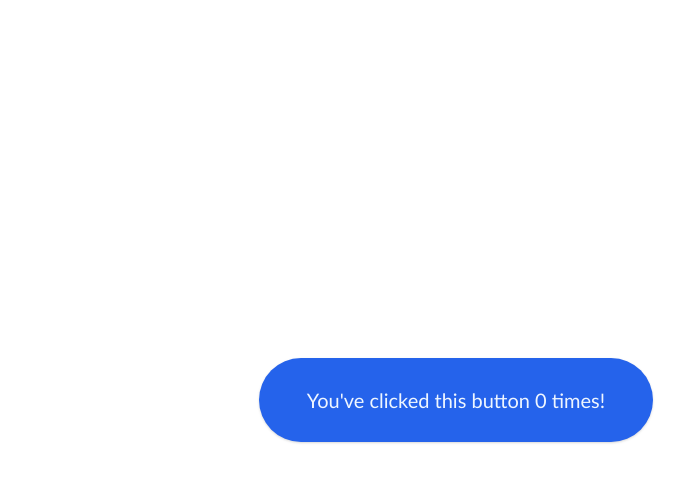
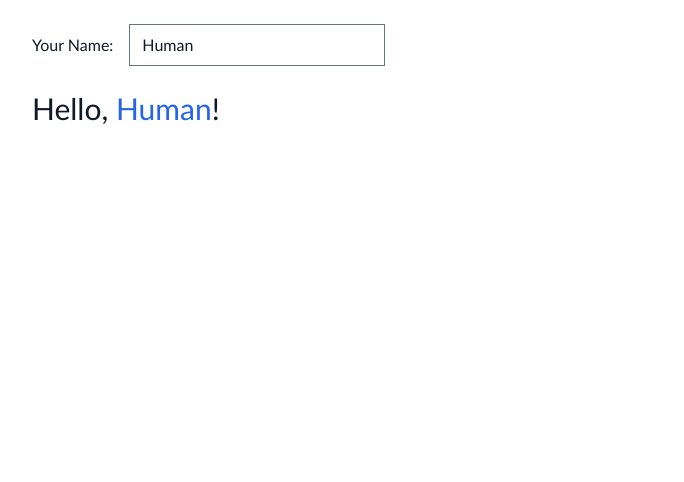
Before and after one commit to utkarshkukreti/next-typescript-tailwind-starter, a Next.js app: page / in a window 1280 px wide. Shown: the top 482 px of the page, without its empty margins (184-868 px from the left). Built offline with nearby package versions, Linux system fonts and the light colour scheme; what @tailwindcss/typography would draw is missing.

Commit message:
new sample app on home page

```diff
--- a/src/pages/index.tsx
+++ b/src/pages/index.tsx
@@ -1,15 +1,25 @@
 import { useState } from 'react'
 
 const Page = () => {
-  const [counter, setCounter] = useState(0)
+  const [name, setName] = useState('Human')
+
   return (
-    <div className="flex justify-center items-center min-h-screen">
-      <button
-        className="px-8 py-5 sm:px-12 sm:py-7 bg-blue-600 hover:bg-blue-500 text-blue-50 sm:text-xl rounded-full shadow focus:outline-none focus:ring-4 ring-blue-300 transition transform hover:-translate-y-1 hover:scale-105"
-        onClick={() => setCounter(counter + 1)}
-      >
-        You've clicked this button {counter} times!
-      </button>
+    <div className="max-w-4xl mx-auto p-6">
+      <div className="flex items-center">
+        <label htmlFor="name">Your Name:</label>
+        <div className="mr-4" />
+        <input
+          className="w-64"
+          type="text"
+          id="name"
+          value={name}
+          onChange={event => setName(event.target.value)}
+        />
+      </div>
+      <div className="mb-6" />
+      <h1 className="text-3xl">
+        Hello, <span className="text-blue-600">{name}</span>!
+      </h1>
     </div>
   )
 }
```
